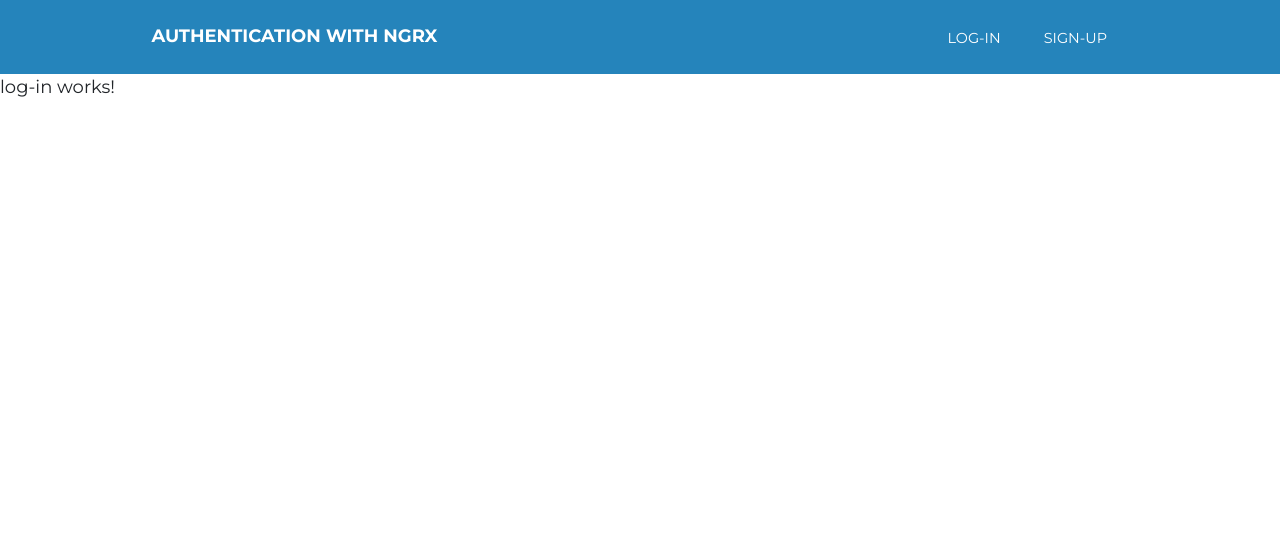
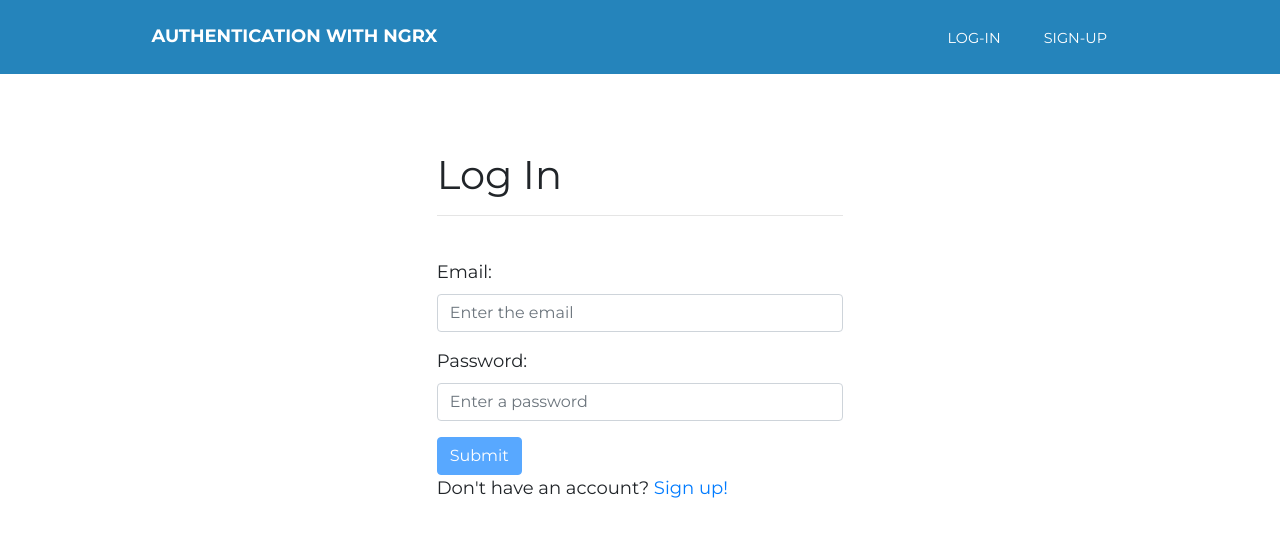
Before and after one commit to armanullah-khan/authWithNGRX, an Angular app: page /log-in in a window 1280 px wide. Shown: the top 536 px of the page. Built offline with nearby package versions, Linux system fonts and the light colour scheme.

Commit message:
log-in form with reactive validation

```diff
--- a/src/app/log-in/log-in.component.html
+++ b/src/app/log-in/log-in.component.html
@@ -1,3 +1,51 @@
-<p>
-  log-in works!
-</p>
+<div class="row">
+    <div class="col-md-4 box">
+    <br>
+    <h1>Log In</h1>
+    <hr><br>
+    <form [formGroup]="messageForm" (ngSubmit)="onSubmit()" >
+
+        <h5 *ngIf="success">Your form is valid!</h5>
+        <div class="form-group">
+        <label  >Email:</label>
+
+          <input
+           [(ngModel)]="user.email"
+           type="email"
+           formControlName="email"
+           class="form-control"
+           placeholder="Enter the email">
+          <div *ngIf="messageForm.controls.email.invalid && !messageForm.controls.email.pristine" class="error">
+            <div>Email is required</div>
+          </div>
+
+      </div>
+
+      <div class="form-group">
+        <label>
+            Password:</label>
+            <input
+            [(ngModel)]="user.name"
+            type="password"
+            minlength="6"
+            formControlName="password"
+            placeholder="Enter a password"
+            class="form-control">
+            <div *ngIf="messageForm.controls.password.errors?.required && !messageForm.controls.email.pristine" class="error">
+              <div>Password is required</div>
+            </div>
+            <div *ngIf="messageForm.controls.password.errors?.minlength" class="error">
+                <div>Password must be 6 char</div>
+              </div>
+
+      </div>
+
+        <input type="submit" value="Submit" [disabled]="messageForm.invalid" class="btn btn-primary">
+        <p>
+            <span>Don't have an account?&nbsp;</span>
+            <a [routerLink]="['/sign-up']">Sign up!</a>
+          </p>
+      </form>
+
+    </div>
+    </div>
--- a/src/app/log-in/log-in.component.scss
+++ b/src/app/log-in/log-in.component.scss
@@ -0,0 +1,7 @@
+.box{
+    margin: 50px auto auto auto;
+
+}
+a{
+    text-decoration: none;
+}
--- a/src/app/log-in/log-in.component.ts
+++ b/src/app/log-in/log-in.component.ts
@@ -1,4 +1,6 @@
 import { Component, OnInit } from '@angular/core';
+import { FormBuilder, FormGroup, Validators } from '@angular/forms';
+import { User } from '../models/user';
 
 @Component({
   selector: 'app-log-in',
@@ -7,9 +9,29 @@
 })
 export class LogInComponent implements OnInit {
 
-  constructor() { }
+  submitted = false;
+  success = false;
+  messageForm: FormGroup;
+
+  user: User = new User();
+
+  constructor(private formBuilder: FormBuilder) {
+    this.messageForm = this.formBuilder.group({
+      email: ['',[Validators.email,Validators.required]],
+      password: ['',[Validators.required,Validators.minLength(6)]],
+    })
+   }
 
   ngOnInit() {
   }
+  onSubmit(): void {
+    this.submitted = true;
+    console.log(this.user)
+    if (this.messageForm.invalid) {
+      return;
+    }
+
+    this.success = true;
+  }
 
 }
--- a/src/app/nav/nav.component.scss
+++ b/src/app/nav/nav.component.scss
@@ -20,6 +20,7 @@
                     text-transform: uppercase;
                     font-size: .8em;
 
+
                     &:hover {
                         background: rgb(214, 82, 49);
                     }
@@ -28,3 +29,6 @@
         }
     }
 }
+a{
+    text-decoration: none;
+}
--- a/src/app/sign-up/sign-up.component.html
+++ b/src/app/sign-up/sign-up.component.html
@@ -9,7 +9,12 @@
     <div class="form-group">
     <label  >Email:</label>
 
-      <input type="email" formControlName="email" class="form-control">
+      <input
+       [(ngModel)]="user.email"
+       type="email"
+       formControlName="email"
+       class="form-control"
+       placeholder="Enter the email">
       <div *ngIf="messageForm.controls.email.invalid && !messageForm.controls.email.pristine" class="error">
         <div>Email is required</div>
       </div>
@@ -19,7 +24,13 @@
   <div class="form-group">
     <label>
         Password:</label>
-        <input type="password"  minlength="6" formControlName="password" class="form-control">
+        <input
+        [(ngModel)]="user.name"
+        type="password"
+        minlength="6"
+        formControlName="password"
+        placeholder="Enter a password"
+        class="form-control">
         <div *ngIf="messageForm.controls.password.errors?.required && !messageForm.controls.email.pristine" class="error">
           <div>Password is required</div>
         </div>
@@ -30,7 +41,10 @@
   </div>
 
     <input type="submit" value="Submit" [disabled]="messageForm.invalid" class="btn btn-primary">
-
+    <p>
+        <span>Already have an account?&nbsp;</span>
+        <a [routerLink]="['/log-in']">Log in!</a>
+      </p>
   </form>
 
 </div>
--- a/src/app/sign-up/sign-up.component.scss
+++ b/src/app/sign-up/sign-up.component.scss
@@ -2,3 +2,6 @@
     margin: 50px auto auto auto;
 
 }
+a{
+    text-decoration: none;
+}
--- a/src/app/sign-up/sign-up.component.ts
+++ b/src/app/sign-up/sign-up.component.ts
@@ -8,12 +8,12 @@
   styleUrls: ['./sign-up.component.scss']
 })
 export class SignUpComponent implements OnInit {
-
+//
   submitted = false;
   success = false;
   messageForm: FormGroup;
 
-  // user: User = new User();
+  user: User = new User();
 
   constructor(private formBuilder: FormBuilder) {
     this.messageForm = this.formBuilder.group({
@@ -26,6 +26,7 @@
   }
   onSubmit(): void {
     this.submitted = true;
+    console.log(this.user)
     if (this.messageForm.invalid) {
       return;
     }
```
